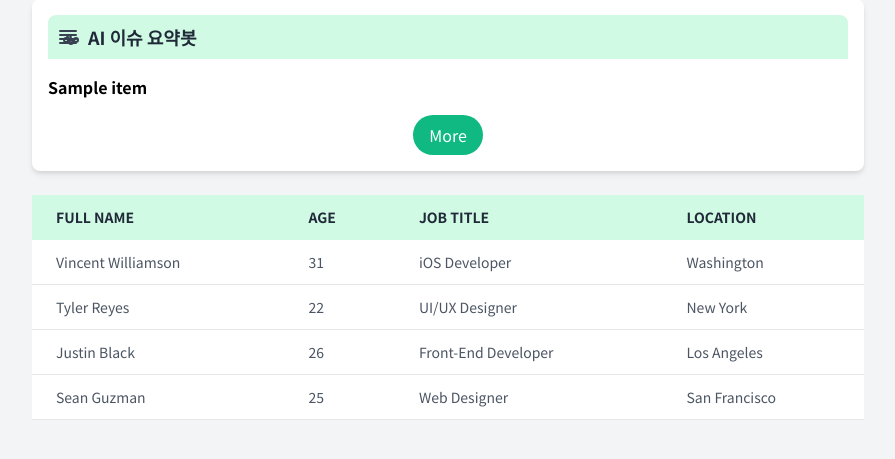
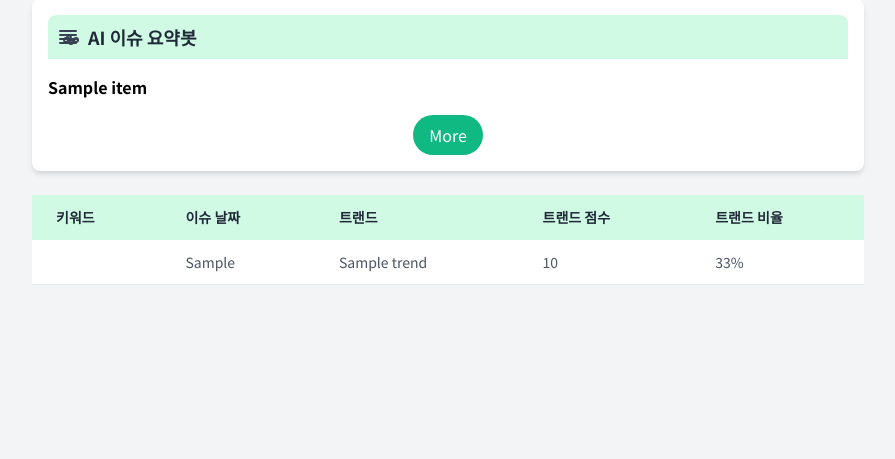
Before and after one commit to Issuer-2024/issuer, a FastAPI app: template templates/report.html in a window 1280 px wide. Shown: the part 225-684 px from the top of the page, without its empty margins (192-1087 px from the left). Run offline with FastAPI, Linux system fonts and the light colour scheme; the template is opened without the code that fills it: most values are stand-ins (such as "Sample title", 1, 10 or a date in 2020).

Commit message:
template: trend 데이터 view

```diff
--- a/main.py
+++ b/main.py
@@ -253,10 +253,8 @@ def get_suggestion_entire_data(q: str):
     suggestion_trend = get_suggestion_trend(q)
 
     for data in suggestion_trend:  # title, keywords, data
-        tmp = {}
-        tmp[data['title']]['trend'] = data['data']
-        tmp[data['title']]['score'] = get_suggestion_trend_score(data['data'])
-        tmp[data['title']]['most_trend_day'] = get_most_trend_day(data['data'])
+        tmp = {'keyword': data['title'], 'trend': data['data'], 'score': get_suggestion_trend_score(data['data']),
+               'most_trend_day': get_most_trend_day(data['data'])}
         suggestion_entire_data.append(tmp)
     return suggestion_entire_data
 
--- a/templates/report.html
+++ b/templates/report.html
@@ -133,37 +133,24 @@
             <table class="min-w-full bg-white">
                 <thead>
                     <tr class="bg-green-100 text-gray-800 uppercase text-sm leading-normal">
-                        <th class="py-3 px-6 text-left">Full Name</th>
-                        <th class="py-3 px-6 text-left">Age</th>
-                        <th class="py-3 px-6 text-left">Job Title</th>
-                        <th class="py-3 px-6 text-left">Location</th>
+                        <th class="py-3 px-6 text-left">키워드</th>
+                        <th class="py-3 px-6 text-left">이슈 날짜</th>
+                        <th class="py-3 px-6 text-left">트랜드</th>
+                        <th class="py-3 px-6 text-left">트랜드 점수</th>
+                        <th class="py-3 px-6 text-left">트랜드 비율</th>
                     </tr>
                 </thead>
                 <tbody class="text-gray-600 text-sm font-light">
+
+                {% for item in suggestion_trend_data %}
                     <tr class="border-b border-gray-200 hover:bg-gray-100">
-                        <td class="py-3 px-6 text-left">Vincent Williamson</td>
-                        <td class="py-3 px-6 text-left">31</td>
-                        <td class="py-3 px-6 text-left">iOS Developer</td>
-                        <td class="py-3 px-6 text-left">Washington</td>
+                        <td class="py-3 px-6 text-left">{{ item.keyword }}</td>
+                        <td class="py-3 px-6 text-left">{{ item.most_trend_day }}</td>
+                        <td class="py-3 px-6 text-left">{{ item.trend }}</td>
+                        <td class="py-3 px-6 text-left">{{ item.score }}</td>
+                        <td class="py-3 px-6 text-left">33%</td>
                     </tr>
-                    <tr class="border-b border-gray-200 hover:bg-gray-100">
-                        <td class="py-3 px-6 text-left">Tyler Reyes</td>
-                        <td class="py-3 px-6 text-left">22</td>
-                        <td class="py-3 px-6 text-left">UI/UX Designer</td>
-                        <td class="py-3 px-6 text-left">New York</td>
-                    </tr>
-                    <tr class="border-b border-gray-200 hover:bg-gray-100">
-                        <td class="py-3 px-6 text-left">Justin Black</td>
-                        <td class="py-3 px-6 text-left">26</td>
-                        <td class="py-3 px-6 text-left">Front-End Developer</td>
-                        <td class="py-3 px-6 text-left">Los Angeles</td>
-                    </tr>
-                    <tr class="border-b border-gray-200 hover:bg-gray-100">
-                        <td class="py-3 px-6 text-left">Sean Guzman</td>
-                        <td class="py-3 px-6 text-left">25</td>
-                        <td class="py-3 px-6 text-left">Web Designer</td>
-                        <td class="py-3 px-6 text-left">San Francisco</td>
-                    </tr>
+                {% endfor %}
                 </tbody>
             </table>
         </div>
```
